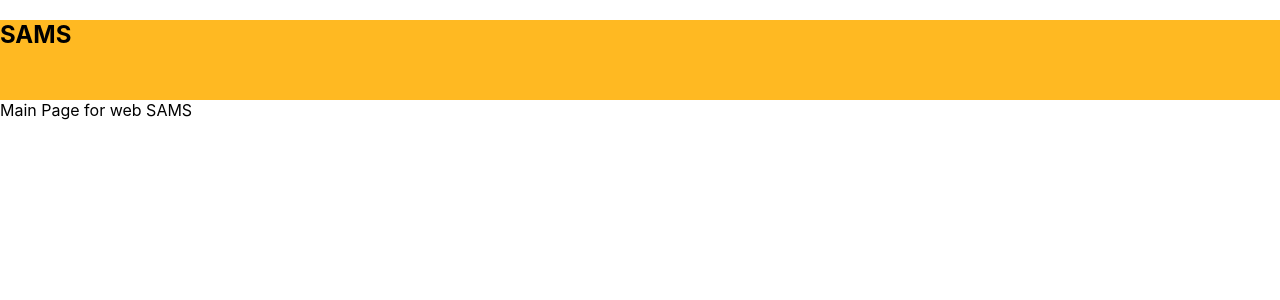
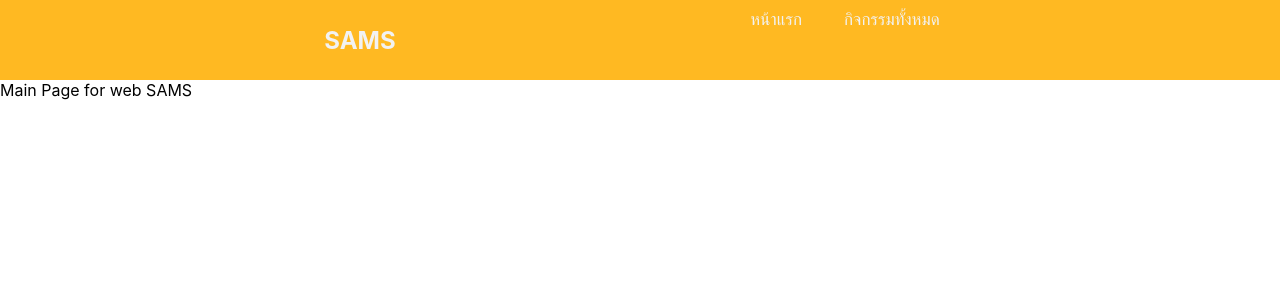
Before and after one commit to pbsmile/SAMS-Project-Web, a Next.js app: page /main in a window 1280 px wide. Shown: the top 300 px of the page. Built offline with nearby package versions, Linux system fonts and the light colour scheme.

Commit message:
add navbar item + hover item

```diff
--- a/components/Navbar/Navbar.js
+++ b/components/Navbar/Navbar.js
@@ -2,25 +2,26 @@ import React from "react";
 import MenuItems from "./MenuItem";
 
 const navbar = () => {
-  console.log("Menu",MenuItems)
-  console.log("Menu C Name",MenuItems.cName)
+  console.log("Menu", MenuItems);
+
   return (
     <div>
       <nav className="Nav-Items">
         <h1 className="Nav-Logo">
           SAMS<i className="fas fa-people-carry"></i>
         </h1>
-        <div className="Nav-MenuIcon"></div>
-        <ul>
-          {/* {MenuItems.map((item, index) => {
-            return (
-              <li key={index}>
-                <a className={MenuItems.cName} href={item.url}>
-                  {item.title}
-                </a>
-              </li>
-            );
-          })} */}
+        <ul className="Nav-Elements">
+          <li>
+            <a className="Nav-Home" href="#">
+              หน้าแรก
+            </a>
+          </li>
+          <li>
+            <a className="Nav-Activities" href="#">
+              กิจกรรมทั้งหมด
+            </a>
+          </li>
+          <div className="Nav-MenuIcon"></div>
         </ul>
       </nav>
     </div>
--- a/package.json
+++ b/package.json
@@ -12,7 +12,9 @@
     "next": "9.5.3",
     "react": "16.13.1",
     "react-bootstrap": "^1.3.0",
-    "react-dom": "16.13.1"
+    "react-dom": "16.13.1",
+    "react-router-dom": "^5.2.0",
+    "reactjs-navbar": "^1.0.2"
   },
   "devDependencies": {
     "sass": "^1.26.10",
--- a/styles/Navbar.scss
+++ b/styles/Navbar.scss
@@ -1,4 +1,51 @@
 .Nav-Items {
-    background-color: rgb(255, 185, 34);
+  background-color: rgb(255, 185, 34);
+  height: 80px;
+  display: flex;
+  justify-content: center;
+  align-items: center;
+}
+
+.Nav-Logo{
+    color: #f2f2f2;
+    justify-self: start;
+}
+
+.Nav-Home {
     height: 80px;
 }
+
+.Nav-Activities {
+    height: 80px;
+}
+
+.Nav-Items a {
+  float: left;
+  color: #f2f2f2;
+  text-align: center;
+  padding: 14px 16px;
+  text-decoration: none;
+  font-size: 17px;
+}
+
+.Nav-Items a:hover {
+  background-color: #ddd;
+  color: black;
+  border-radius: 20px;
+  transition: all 0.2s ease-out;
+}
+
+.Nav-Items a.active {
+  background-color: #000000;
+  color: white;
+}
+
+.Nav-Elements {
+    display: grid;
+    grid-template-columns: repeat(2,auto);
+    grid-gap: 10px;
+    list-style: none;
+    text-align: center;
+    width: 70vh;
+    justify-content: end;
+}
```
Also changed, not shown: 1 other file (tests, documents, lock files or other folders).
